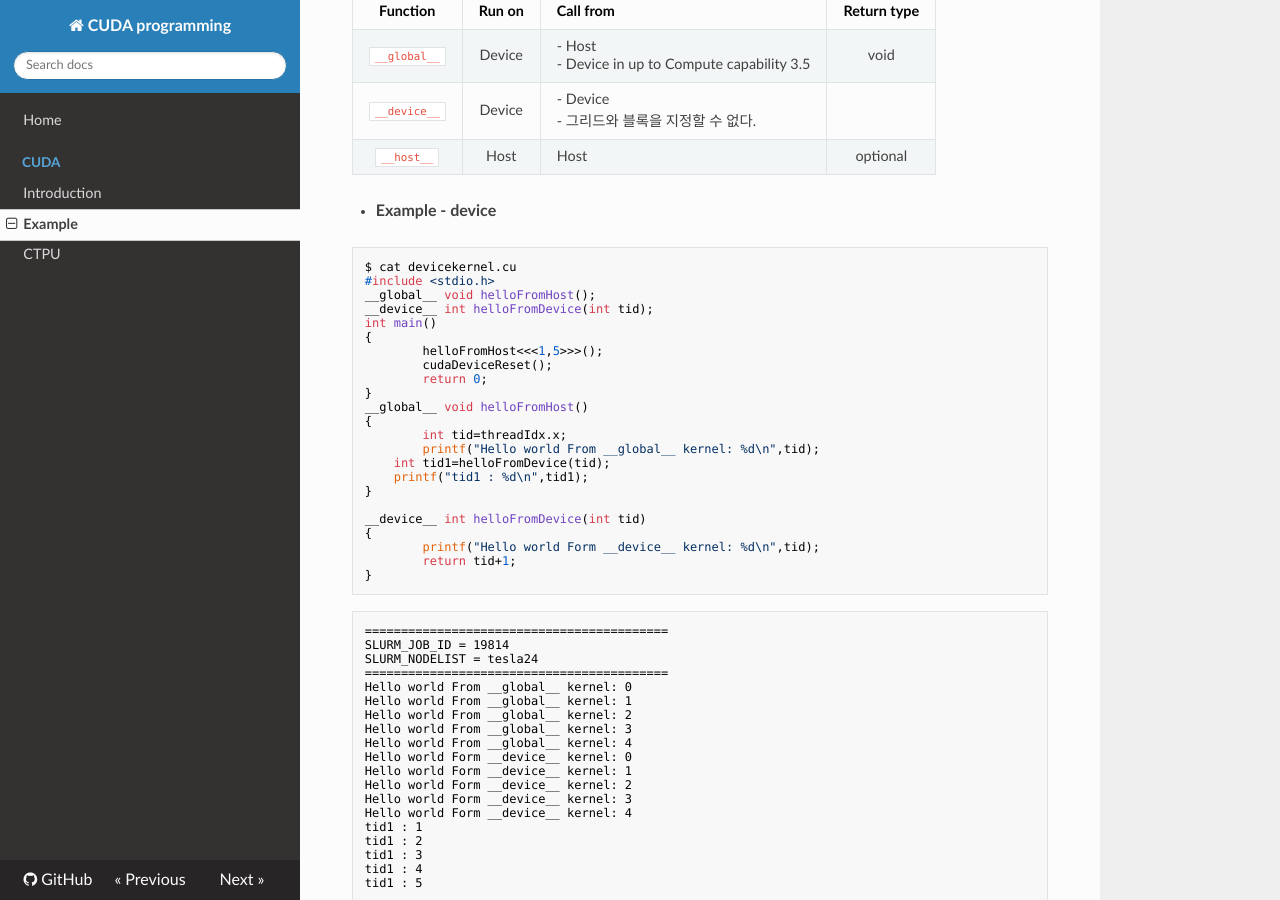
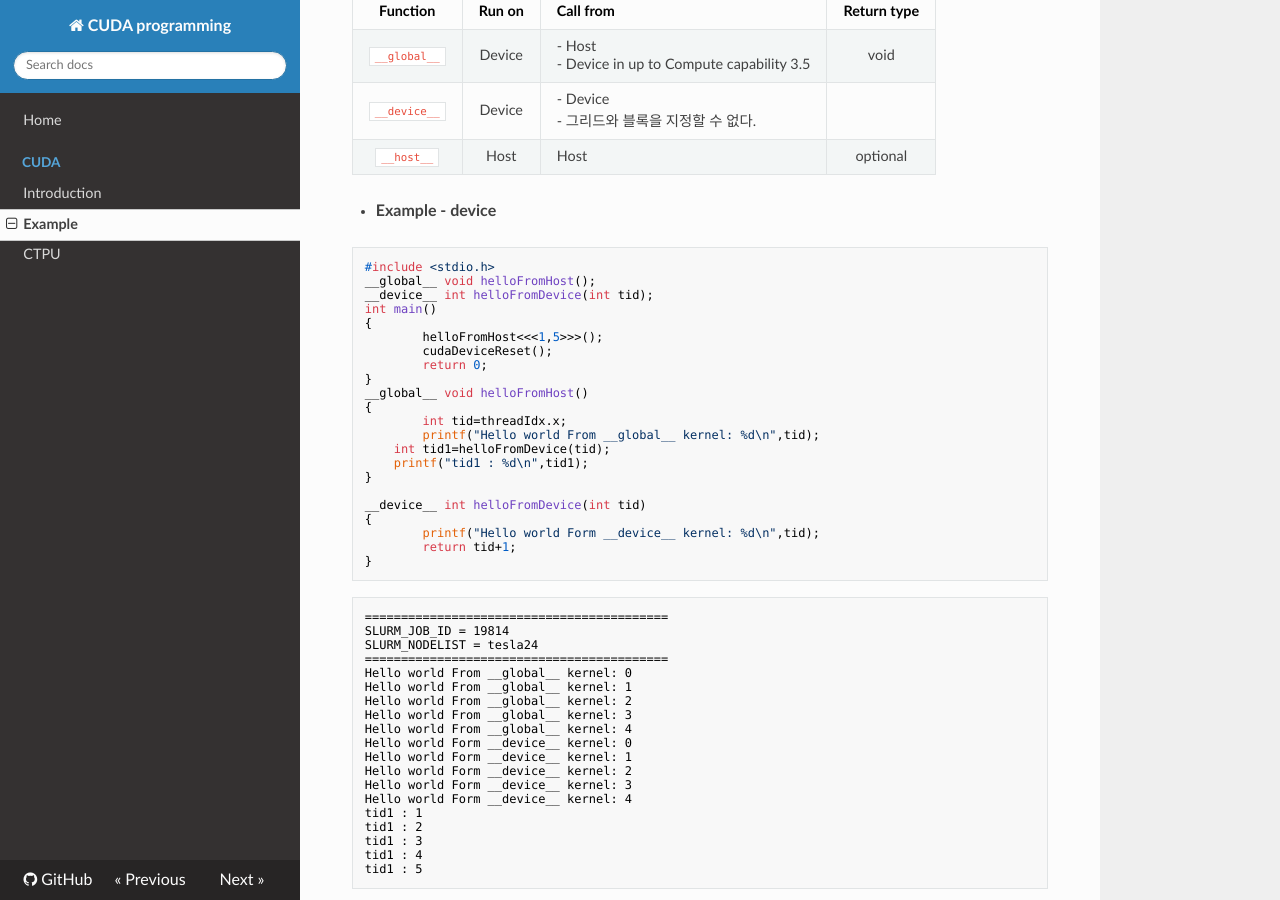
Before and after one commit to WonyoungCho/CUDA, an MkDocs documentation site: the page built from docs/CUDA_ex.md, in a window 1280 px wide and 900 px high, scrolled down 1065 px. Built offline with MkDocs 1.6.1, drawn with Linux system fonts in a browser that asks for light colours; nearby versions of some CDN libraries; old or Windows-style settings are respelled for this version of MkDocs.

Commit message:
Update CUDA_ex.md

````diff
--- a/docs/CUDA_ex.md
+++ b/docs/CUDA_ex.md
@@ -63,7 +63,6 @@ Function | Run on | Call from| Return type
 
 - **Example - device**
 ```c
-$ cat devicekernel.cu
 #include <stdio.h>
 __global__ void helloFromHost();
 __device__ int helloFromDevice(int tid);
````
